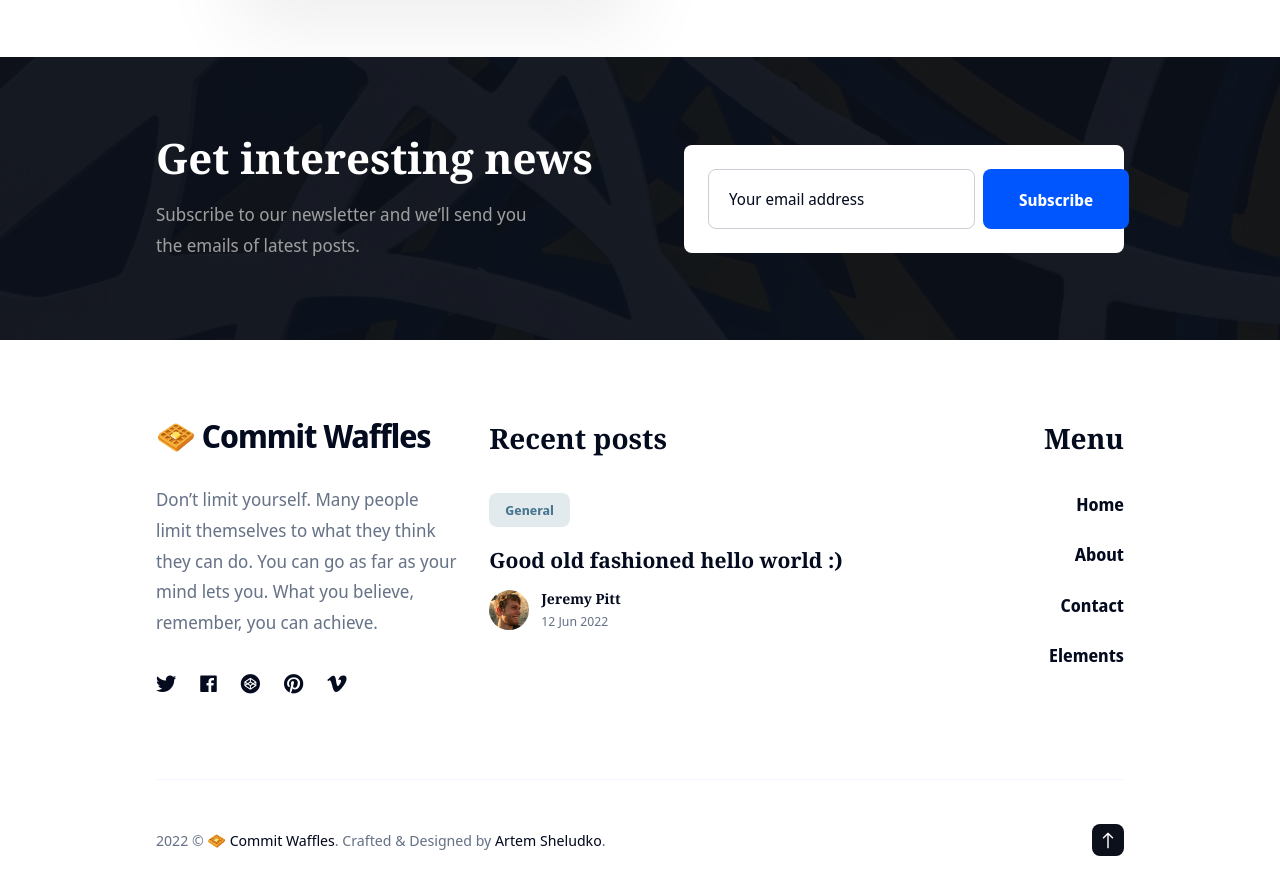
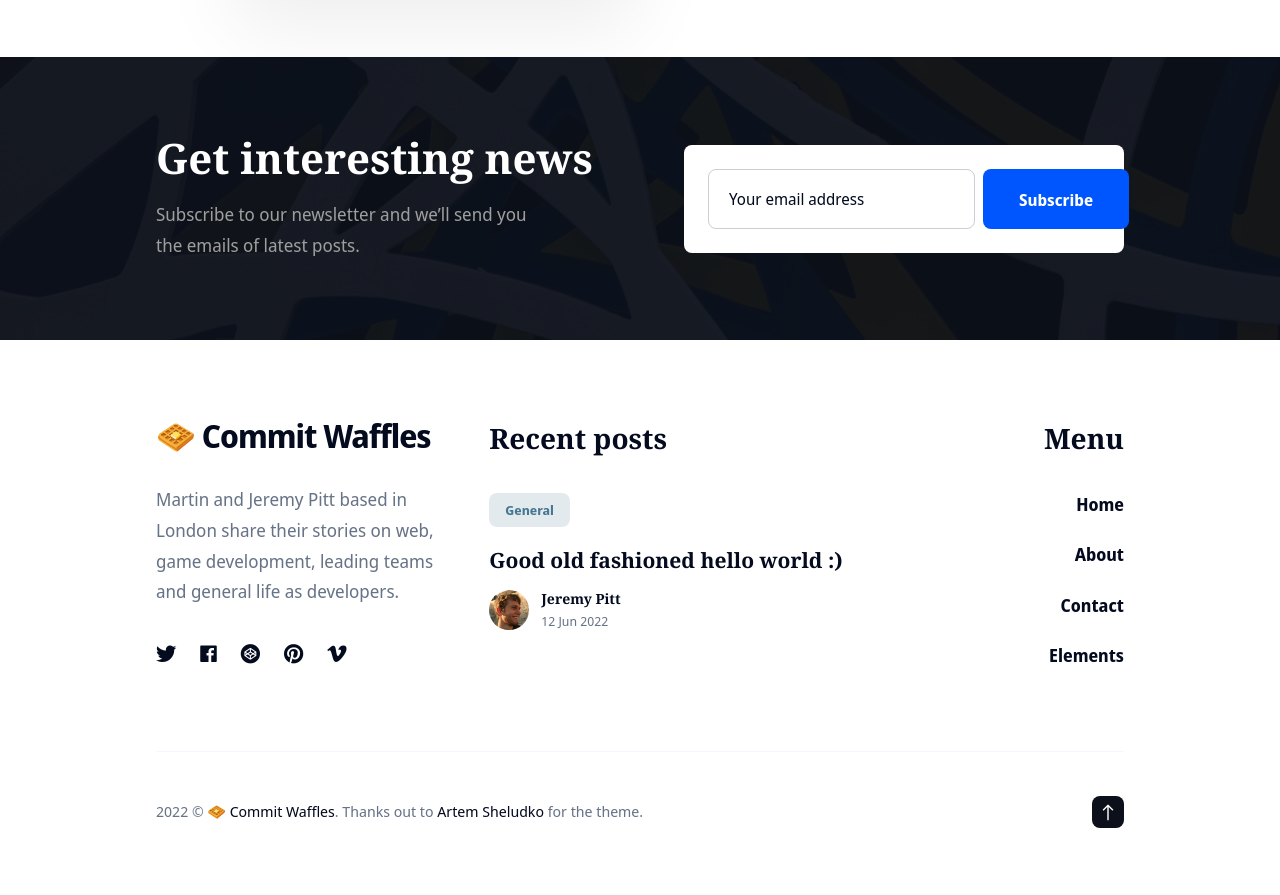
Before and after one commit to CommitWaffles/commitwaffles.github.io, a Jekyll site: the page built from index.html, in a window 1280 px wide and 900 px high, scrolled down 1931 px. Shown: the top 895 px of the window. Built offline with Jekyll 4.4.1, drawn with Linux system fonts in a browser that asks for light colours; nearby versions of some CDN libraries; after the commit the page ends 2803 px from its top, so only the background shows below that.

Commit message:
Update footer per #9

```diff
--- a/_data/settings.yml
+++ b/_data/settings.yml
@@ -92,8 +92,7 @@ mailchimp__settings:
 
 #-------------------------------
 # Footer Settings
-footer__description: Don’t limit yourself. Many people limit themselves to what they think they can do. You can go as far as your mind lets you. What you believe, remember, you can achieve.
-
+footer__description: Martin and Jeremy Pitt based in London share their stories on web, game development, leading teams and general life as developers.
 
 # Social Links
 social:
--- a/_includes/footer.html
+++ b/_includes/footer.html
@@ -92,7 +92,7 @@
 
         <div class="footer__info">
           <div class="footer__info-box">
-            <div class="copyright">{{site.time | date: '%Y'}} &copy; <a href="/">{{site.data.settings.title}}</a>. Crafted & Designed by <a href="https://jekyllthemes.io/developers/artem-sheludko">Artem Sheludko</a>.</div>
+            <div class="copyright">{{site.time | date: '%Y'}} &copy; <a href="/">{{site.data.settings.title}}</a>. Thanks out to <a href="https://jekyllthemes.io/developers/artem-sheludko">Artem Sheludko</a> for the theme.</div>
             <div class="top" title="Top"><i class="ion ion-ios-arrow-round-up"></i></div>
           </div>
         </div>
```
